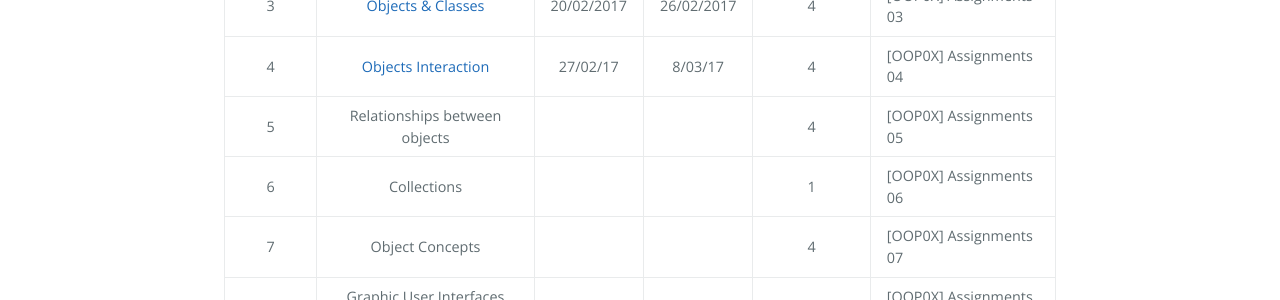
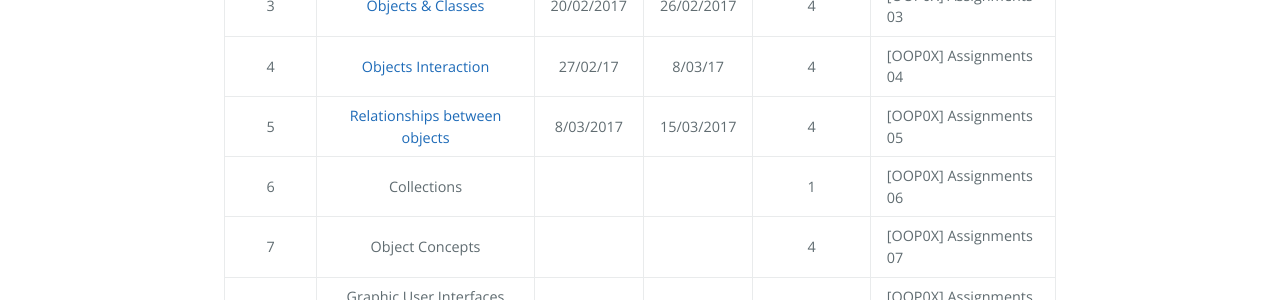
Before and after one commit to oopunal/oopunal.github.io, a Jekyll site: the page built from _posts/2017-01-7-assignments.markdown, in a window 1280 px wide. Shown: the part 684-984 px from the top of the page. Built offline with Jekyll 4.4.1, drawn with Linux system fonts in a browser that asks for light colours.

Commit message:
added assignment 05

```diff
--- a/_posts/2017-01-7-assignments.markdown
+++ b/_posts/2017-01-7-assignments.markdown
@@ -15,7 +15,7 @@ Each week, students will have to resolve an assignment in order to apply and pra
 |2|[Java Basics](https://drive.google.com/file/d/0B6uYBzkBeRiaSmdkbngxdUp0dGM/view?usp=sharing)|13/02/2017|19/02/2017|4|[OOP0X] Assignments 02|
 |3|[Objects & Classes](https://drive.google.com/file/d/0B6uYBzkBeRiaODNjajNrSVdXdkk/view?usp=sharing)|20/02/2017|26/02/2017|4|[OOP0X] Assignments 03|
 |4|[Objects Interaction](https://drive.google.com/file/d/0B6uYBzkBeRiaRnNGSEFkVXZPLTA/view?usp=sharing) |27/02/17|8/03/17|4|[OOP0X] Assignments 04|
-|5|Relationships between objects |||4|[OOP0X] Assignments 05|
+|5|[Relationships between objects](https://drive.google.com/open?id=0B6uYBzkBeRiaWE1Hd3NKdnlFc3c)|8/03/2017|15/03/2017|4|[OOP0X] Assignments 05|
 |6|Collections |||1|[OOP0X] Assignments 06|
 |7|Object Concepts |||4|[OOP0X] Assignments 07|
 |8|Graphic User Interfaces (GUI)|||4|[OOP0X] Assignments 08|
```
